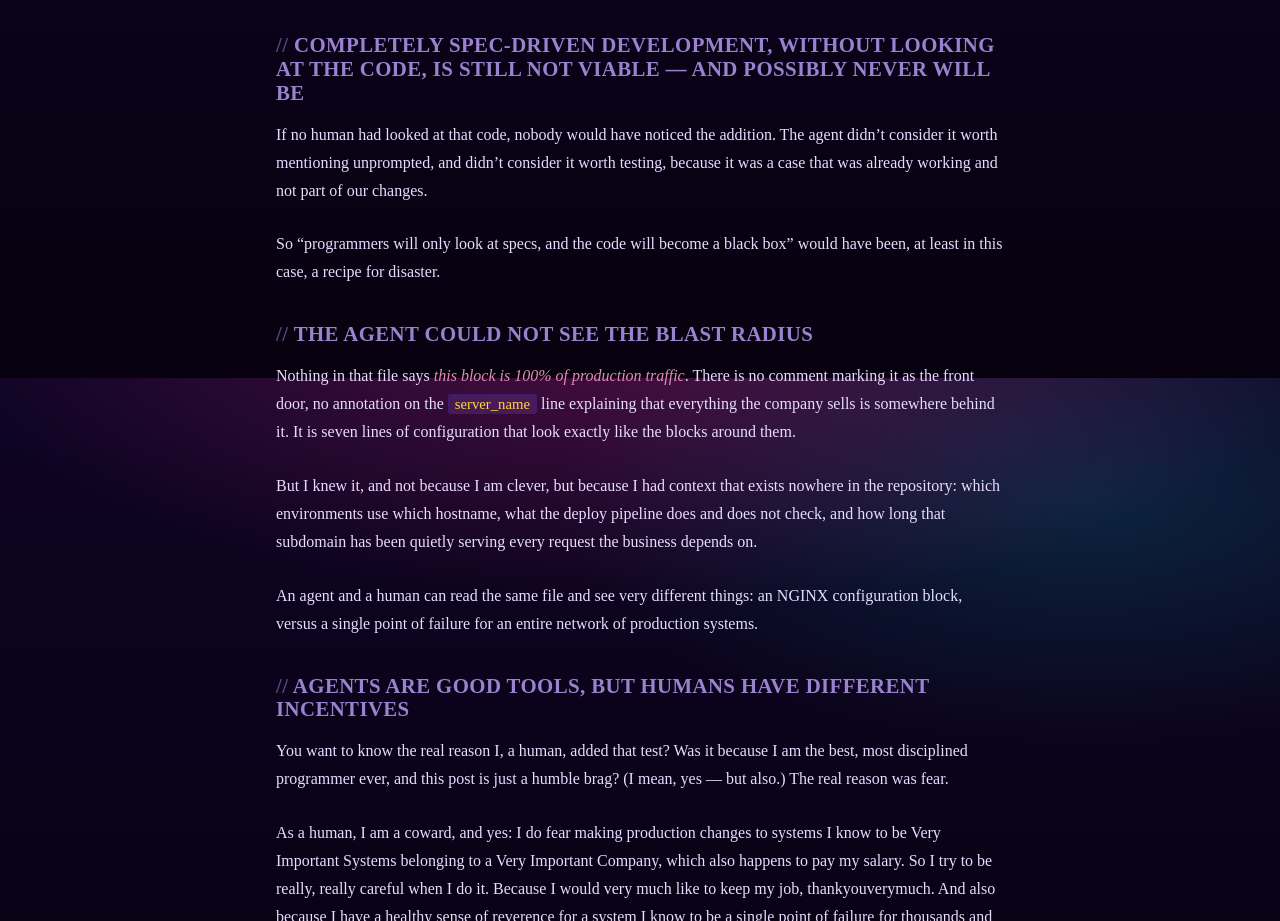
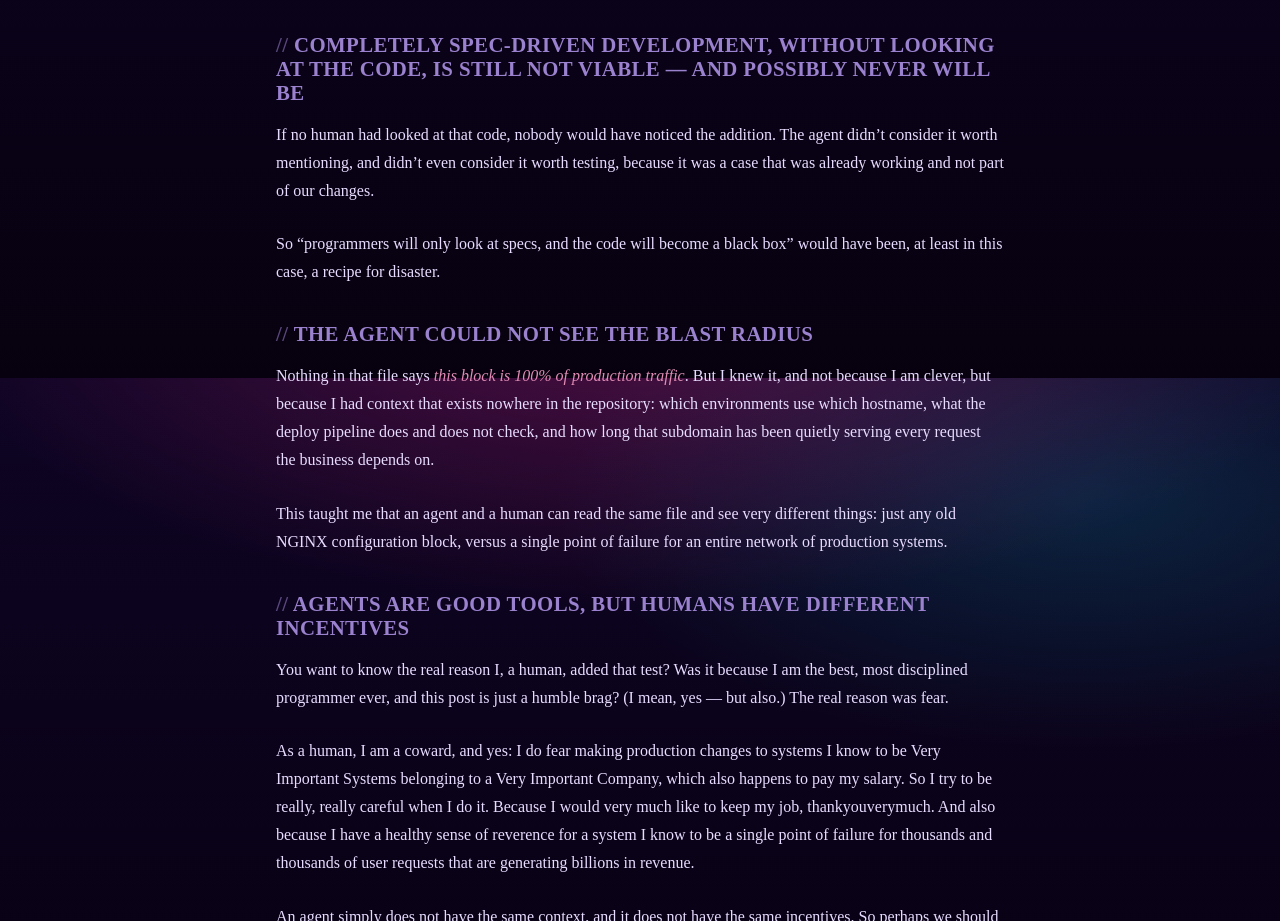
Before and after one commit to ValentinaServile/valentinaservile.github.io, an Astro site: page /blog/how-my-agent-almost-brought-production-down in a window 1280 px wide. Shown: the part 8422-9343 px from the top of the page. Built offline with nearby package versions, Linux system fonts and the light colour scheme; Astro itself is replaced by a stand-in of ours.

Commit message:
less is more

```diff
--- a/src/content/blog/how-my-agent-almost-brought-production-down.md
+++ b/src/content/blog/how-my-agent-almost-brought-production-down.md
@@ -191,17 +191,15 @@ And this was basically a one-line change that I asked for: imagine it as part of
 
 ### Completely spec-driven development, without looking at the code, is still not viable — and possibly never will be
 
-If no human had looked at that code, nobody would have noticed the addition. The agent didn't consider it worth mentioning unprompted, and didn't consider it worth testing, because it was a case that was already working and not part of our changes.
+If no human had looked at that code, nobody would have noticed the addition. The agent didn't consider it worth mentioning, and didn't even consider it worth testing, because it was a case that was already working and not part of our changes.
 
 So "programmers will only look at specs, and the code will become a black box" would have been, at least in this case, a recipe for disaster.
 
 ### The agent could not see the blast radius
 
-Nothing in that file says _this block is 100% of production traffic_. There is no comment marking it as the front door, no annotation on the `server_name` line explaining that everything the company sells is somewhere behind it. It is seven lines of configuration that look exactly like the blocks around them.
+Nothing in that file says _this block is 100% of production traffic_. But I knew it, and not because I am clever, but because I had context that exists nowhere in the repository: which environments use which hostname, what the deploy pipeline does and does not check, and how long that subdomain has been quietly serving every request the business depends on.
 
-But I knew it, and not because I am clever, but because I had context that exists nowhere in the repository: which environments use which hostname, what the deploy pipeline does and does not check, and how long that subdomain has been quietly serving every request the business depends on.
-
-An agent and a human can read the same file and see very different things: an NGINX configuration block, versus a single point of failure for an entire network of production systems.
+This taught me that an agent and a human can read the same file and see very different things: just any old NGINX configuration block, versus a single point of failure for an entire network of production systems.
 
 ### Agents are good tools, but humans have different incentives
 
```
